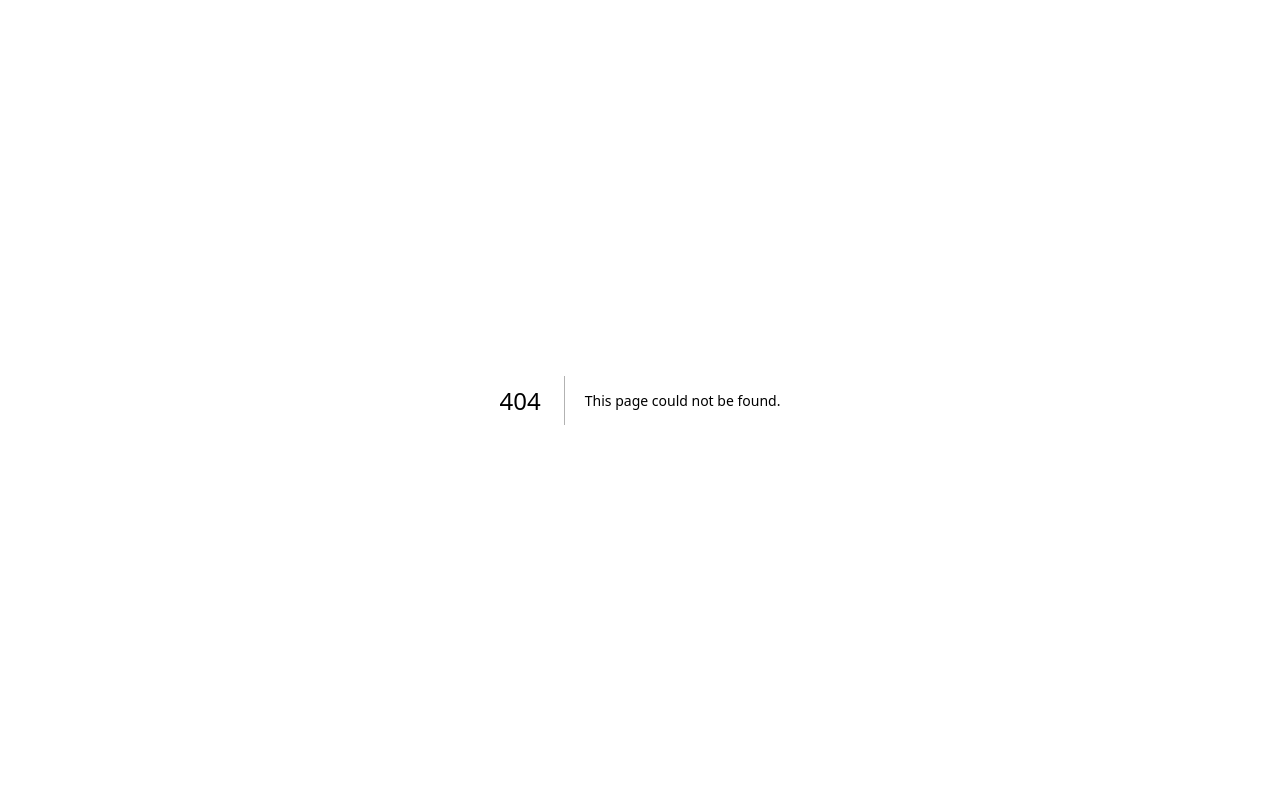
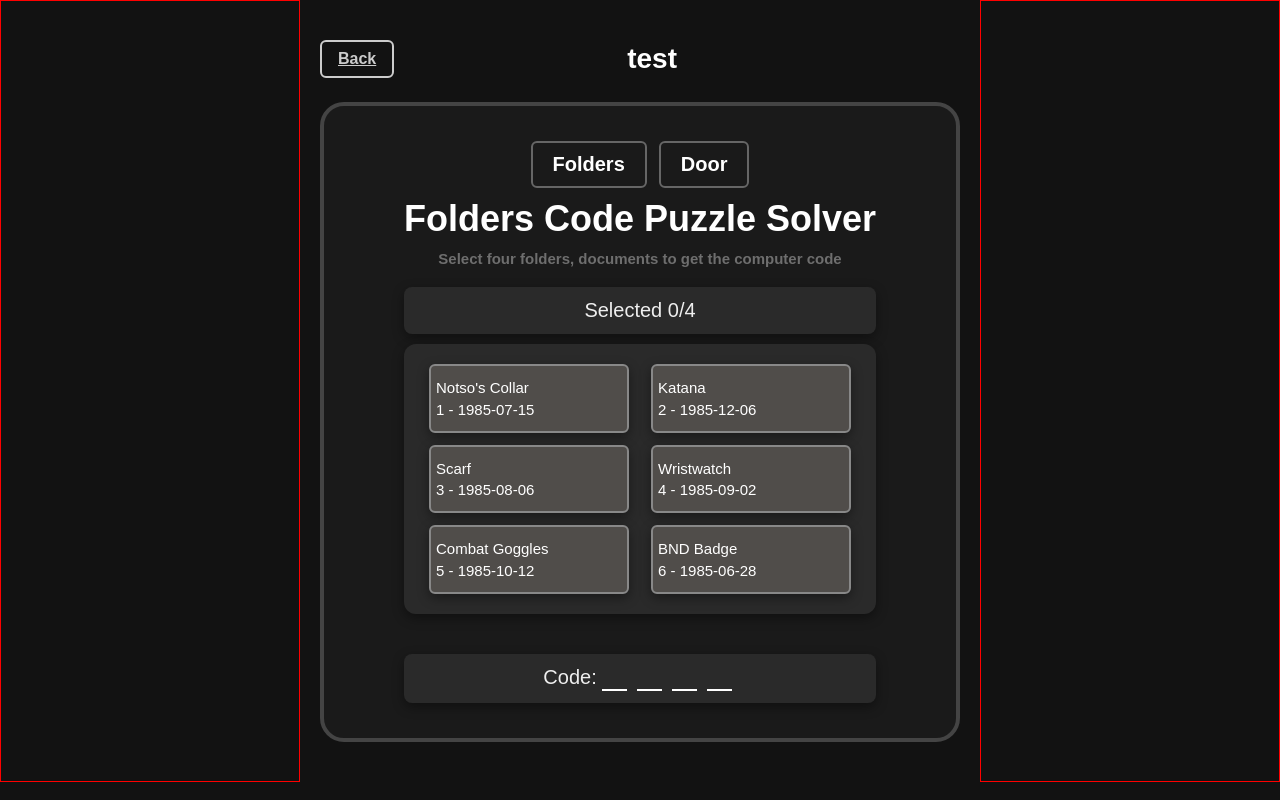
Before and after one commit to pochua117/CODSideKick, a Next.js app: page /maps/test in a window 1280 px wide. Before the commit this address had no page. Built offline with nearby package versions, Linux system fonts and the light colour scheme.

Commit message:
Added manual ads test

```diff
--- a/src/adsConfig.js
+++ b/src/adsConfig.js
@@ -7,7 +7,7 @@ export const adsConfig = {
     left: "2558578980",
     right: "1245497313",
   },
-  "Reckoning": {
+  "test": {
     left: "1368522914",
     right: "6816005309",
   },
--- a/src/components/MapPageContent.jsx
+++ b/src/components/MapPageContent.jsx
@@ -8,9 +8,10 @@ const MapPageContent = ({ children, mapName }) => {
   const config = adsConfig[mapName.toLowerCase()] || {};
 
   return (
-    <div style={{ display: "flex", gap: "20px" }}>
+    <div className="map-page-content">
       {/* Anuncio izquierda */}
-      {/*<aside style={{ flex: "1" }}>
+      {mapName === "test" &&
+      <aside className="ad" style={{ border: "1px solid red" }}>
         {config.left && <AdBanner slot={config.left} />}
       </aside>}
 
@@ -26,9 +27,10 @@ const MapPageContent = ({ children, mapName }) => {
       </section>
 
       {/* Anuncio derecha */}
-      {/*<aside style={{ flex: "1" }}>
+      {mapName === "test" &&
+      <aside className="ad" style={{border: "1px solid red"  }}>
         {config.right && <AdBanner slot={config.right} />}
-      </aside>*/}
+      </aside>}
     </div>
   );
 };
--- a/src/pages/_document.js
+++ b/src/pages/_document.js
@@ -12,10 +12,11 @@ export default function Document() {
         <link rel="manifest" href="/site.webmanifest" />
 
       <Script
-        async
-        src="https://pagead2.googlesyndication.com/pagead/js/adsbygoogle.js?client=ca-pub-5744019936036430"
-        crossorigin="anonymous"
-        />
+      //  async
+      //  src="https://pagead2.googlesyndication.com/pagead/js/adsbygoogle.js?client=ca-pub-5744019936036430"
+      //  crossorigin="anonymous"
+      //
+      />
       </Head>
       <body>
         <Main />
--- /dev/null
+++ b/src/pages/maps/test.jsx
@@ -0,0 +1,22 @@
+import Head from "next/head";
+
+import ReckoningPage from "../../components/maps_components/ReckoningPage";
+import MapPageContent from "@/components/MapPageContent";
+
+export default function Reckoning() {
+  return (
+    <>
+      <Head>
+        <title>Reckoning Easter Egg - BO6 Zombies Puzzles Solvers</title>
+        <meta
+          name="description"
+          content="Solve the Call of Duty Black Ops 6 Zombies Reckoning Easter Egg. Use this folders computer code puzzle solver and periodic table door code puzzle for Reckoning."
+        />
+      </Head>
+
+      <MapPageContent mapName="test">
+        <ReckoningPage />
+      </MapPageContent>
+    </>
+  );
+}
--- a/src/styles/globals.css
+++ b/src/styles/globals.css
@@ -110,6 +110,14 @@ body {
   max-width: 1200px;
   margin: auto;
   padding: 40px 20px;
+}
+
+.map-page-content {
+  display: flex;
+}
+
+.ad {
+  width: 300px;
 }
 
 .map-card {
```
